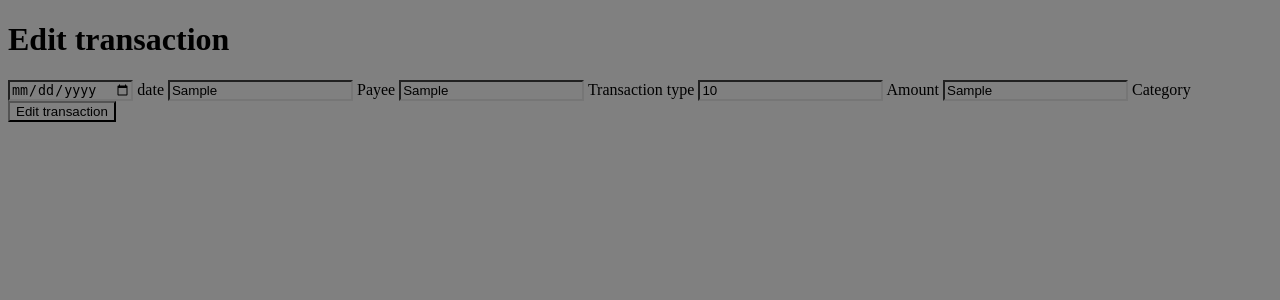
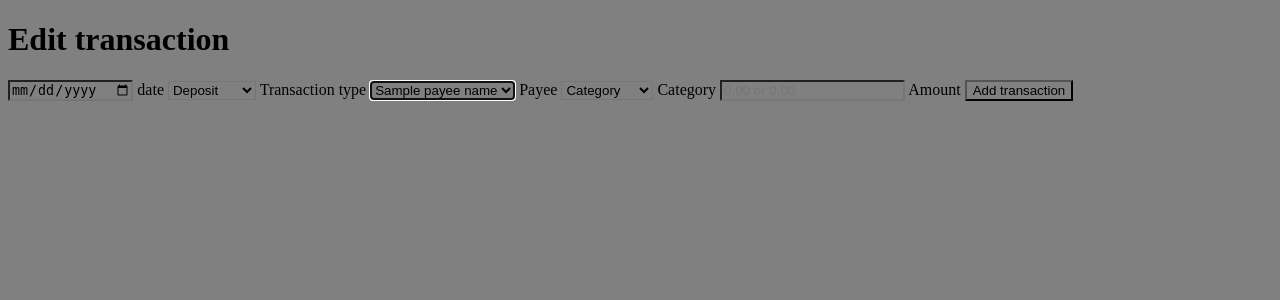
Before and after one commit to marsiekiera/YHB, a Flask app: template flask/app/templates/transaction.html in a window 1280 px wide. Shown: the top 300 px of the page. Run offline with Flask 2, Linux system fonts and the light colour scheme; the template is opened without the code that fills it: most values are stand-ins (such as "Sample title", 1, 10 or a date in 2020).

Commit message:
transaction template update

```diff
--- a/flask/app/templates/transaction.html
+++ b/flask/app/templates/transaction.html
@@ -7,18 +7,46 @@
 {% block main %}
     <h1>Edit transaction</h1>
 
-    <form action="/edit_transaction" method="POST">
-        <input autocomplete="off" placeholder="Date" name="date" type="date" value="{{ tran_date }}">
+    <form action="/transaction/{{ transaction_id }}" method="POST">
+        <input name="date" type="date" value="{{ date }}" min="2000-01-01">
         <label for="date">date</label>
-        <input autocomplete="off" placeholder="Payee" name="payee" type="text" value="{{ tran_payee }}">
+
+        <select name="transaction_type" type="number">
+            {% if tran_type == "Withdrawal" %}
+            <option value="-1" selected>Withdrawal</option>
+            <option value="1">Deposit</option>
+            {% else %}
+            <option value="-1">Withdrawal</option>
+            <option value="1" selected>Deposit</option>
+            {% endif %}
+        </select>
+        <label for="transaction_type">Transaction type</label>
+
+        <select name="payee" autofocus type="text">
+            <option value="{{ payee_name }}" selected>{{ payee_name }}</option>
+            {% for dict in payee_list_dict %}
+                <option value="{{ dict['payee_name'] }}">
+                    {{ dict['payee_name'] }}
+                </option>
+            {% endfor %}
+        </select>
         <label for="payee">Payee</label>
-        <input autocomplete="off" placeholder="Withdrawal or deposit" name="transaction_type" type="text" value="{{ tran_type }}">
-        <label for="transaction_type">Transaction type</label>
-        <input autocomplete="off" placeholder="0" name="amount" type="text" value="{{ tran_amount }}">
+
+        <select name="category" type="text">
+            <option value="" disabled selected>Category</option>
+            {% for dict in category_list_dict %}
+                <option value="{{ dict['category_name'] }}">
+                    {{ dict['category_name'] }}
+                </option>
+            {% endfor %}
+        </select>
+        <label for="category">Category</label>
+
+        <input autocomplete="off" placeholder="0,00 or 0.00"
+            name="amount" type="text">
         <label for="amount">Amount</label>
-        <input autocomplete="off" placeholder="Category" name="category" type="text" value="{{ tran_category }}">
-        <label for="category">Category</label>
-        <button type="submit">Edit transaction</button>
+
+        <button type="submit">Add transaction</button>
     </form>
 
 {% endblock %}
```
Also changed, not shown: flask/app/templates/account.html (+3 -14 lines).
